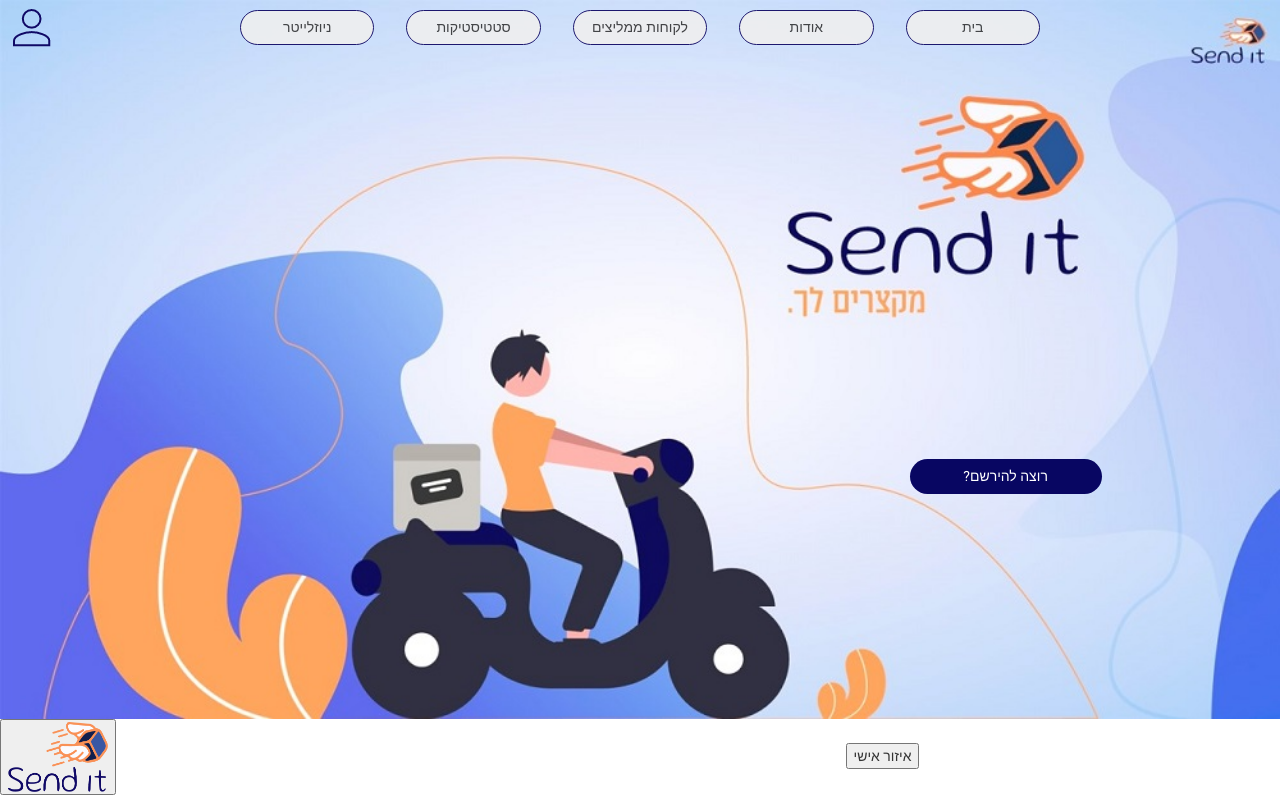
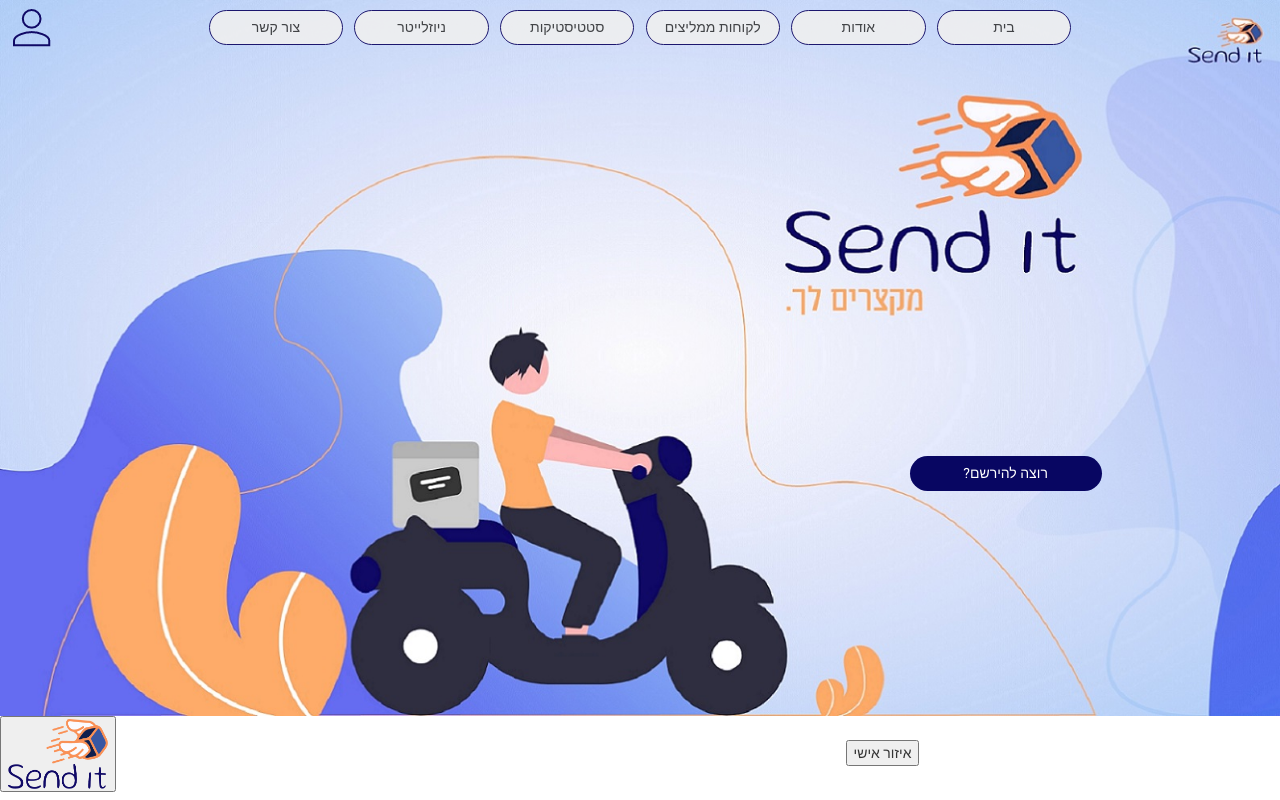
Before and after one commit to dvoraT/client, an Angular app: page /HomePage in a window 1280 px wide. Shown: the top 800 px of the page. Built offline with nearby package versions, Linux system fonts and the light colour scheme.

Commit message:
add contact in nav

```diff
--- a/src/app/home/home.component.html
+++ b/src/app/home/home.component.html
@@ -2,7 +2,7 @@
 <!-- <button routerLink="/ListPackages">תצוגת חבילות </button> -->
 <!-- <button routerLink="/DeliveryRouts">מסלולי שליח  </button>  -->
 
-<img class="w3-image" src="../../assets/pictures/home/pic4.jpg" alt="Hamburger Catering" width="1600" height="800">
+<img class="w3-image" src="../../assets/pictures/home/pic6.jpg" alt="Hamburger Catering" width="1600" height="800">
 <button routerLink="/Home"><img class="myLogo" src="../../assets/pictures/home/logo.png" ></button>
 <button routerLink="/SingUp" class="sing_in-button">?רוצה להירשם</button>
 <button routerLink="/PersonalArea">איזור אישי</button>
--- a/src/app/nav/nav.component.html
+++ b/src/app/nav/nav.component.html
@@ -1,5 +1,6 @@
 <div class="w3-top d-flex justify-content-center">
     <div class="w3-bar nav" id="myNavbar">
+        <button class="button" (click)="changeUrlPath('contact')" fragment="contact" [ngClass]="currentUrl == 'contact' ? 'active' : 'button'" [routerLink]="['/HomePage']">צור קשר</button>
         <button class="button" (click)="changeUrlPath('newslatter')" fragment="newslatter" [ngClass]="currentUrl == 'newslatter' ? 'active' : 'button'" [routerLink]="['/HomePage']">ניוזלייטר</button>
         <button class="button" (click)="changeUrlPath('statistic')" fragment="statistic" [ngClass]="currentUrl == 'statistic' ? 'active' : 'button'" [routerLink]="['/HomePage']">סטטיסטיקות</button>
         <button class="button" (click)="changeUrlPath('recommendations')" fragment="recommendations" [ngClass]="currentUrl == 'recommendations' ? 'active' : 'button'" [routerLink]="['/HomePage']">לקוחות ממליצים</button>
--- a/src/app/sing-in/sing-in.component.css
+++ b/src/app/sing-in/sing-in.component.css
@@ -36,7 +36,7 @@
     border: transparent;
     border-radius:20px;
     color: white;
-    margin-left: 42%;
+    margin-left: 43%;
     margin-top: 2%;
     width: 120px;
     height: 35px;
```
